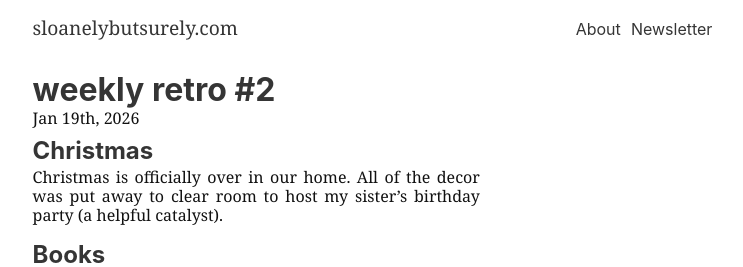
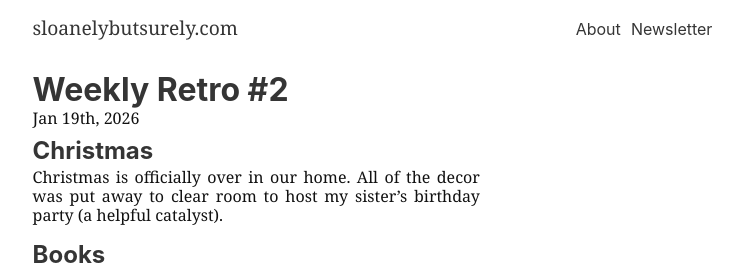
Before and after one commit to sloanelybutsurely/www, a Jekyll site: the page built from _posts/weekly-retros/_posts/2026-01-19-weekly-retro-2.md, in a window 1280 px wide and 900 px high. Shown: the top 267 px of the window, without its empty margins (260-1003 px from the left). Built offline with Jekyll 4.4.1, drawn with Linux system fonts in a browser that asks for light colours.

```diff
--- a/_posts/weekly-retros/_posts/2026-01-19-weekly-retro-2.md
+++ b/_posts/weekly-retros/_posts/2026-01-19-weekly-retro-2.md
@@ -1,5 +1,5 @@
 ---
-title: "weekly retro #2"
+title: "Weekly Retro #2"
 layout: post
 tags: retro journal christmas books reading music
 ---
```
